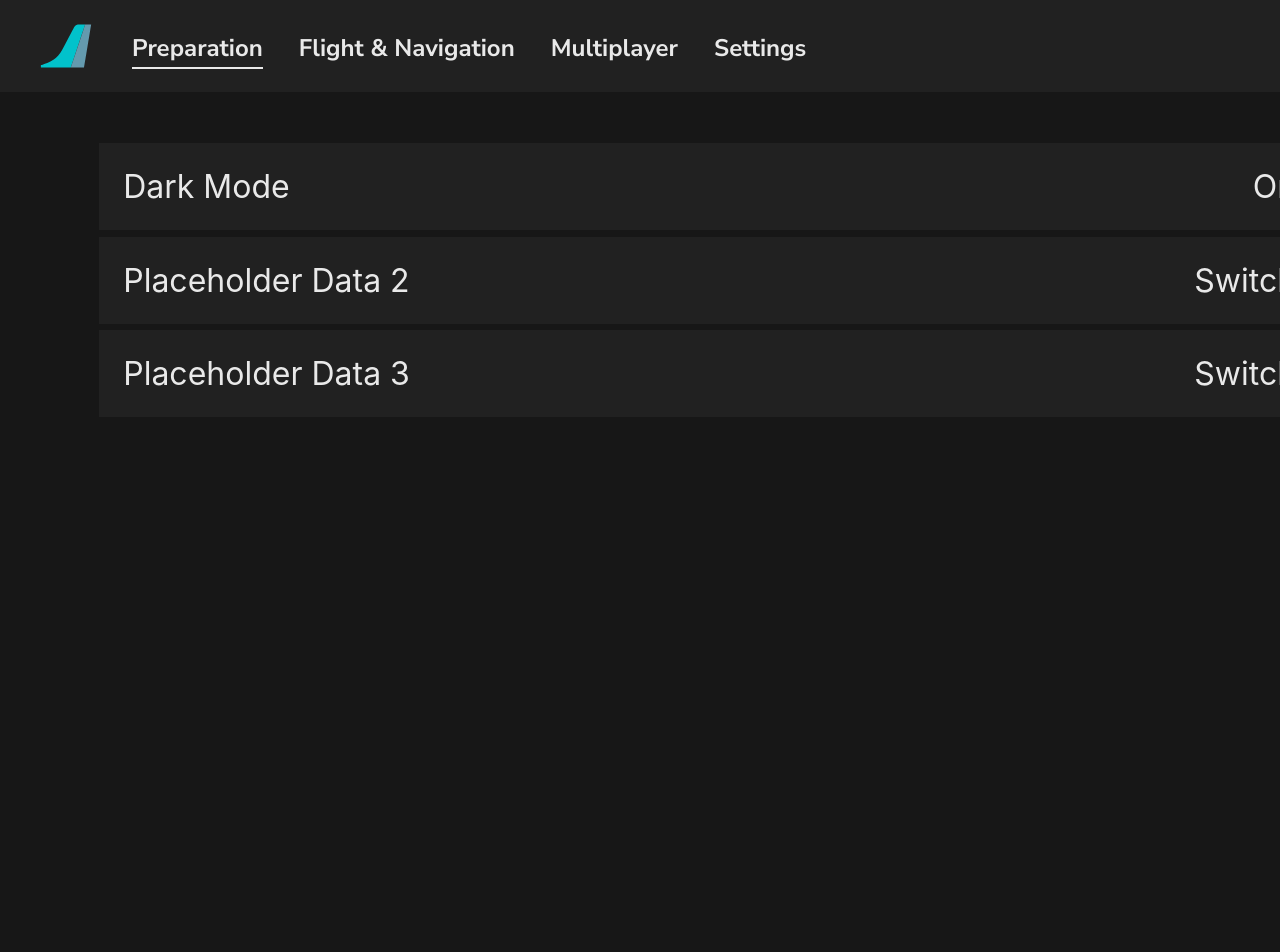
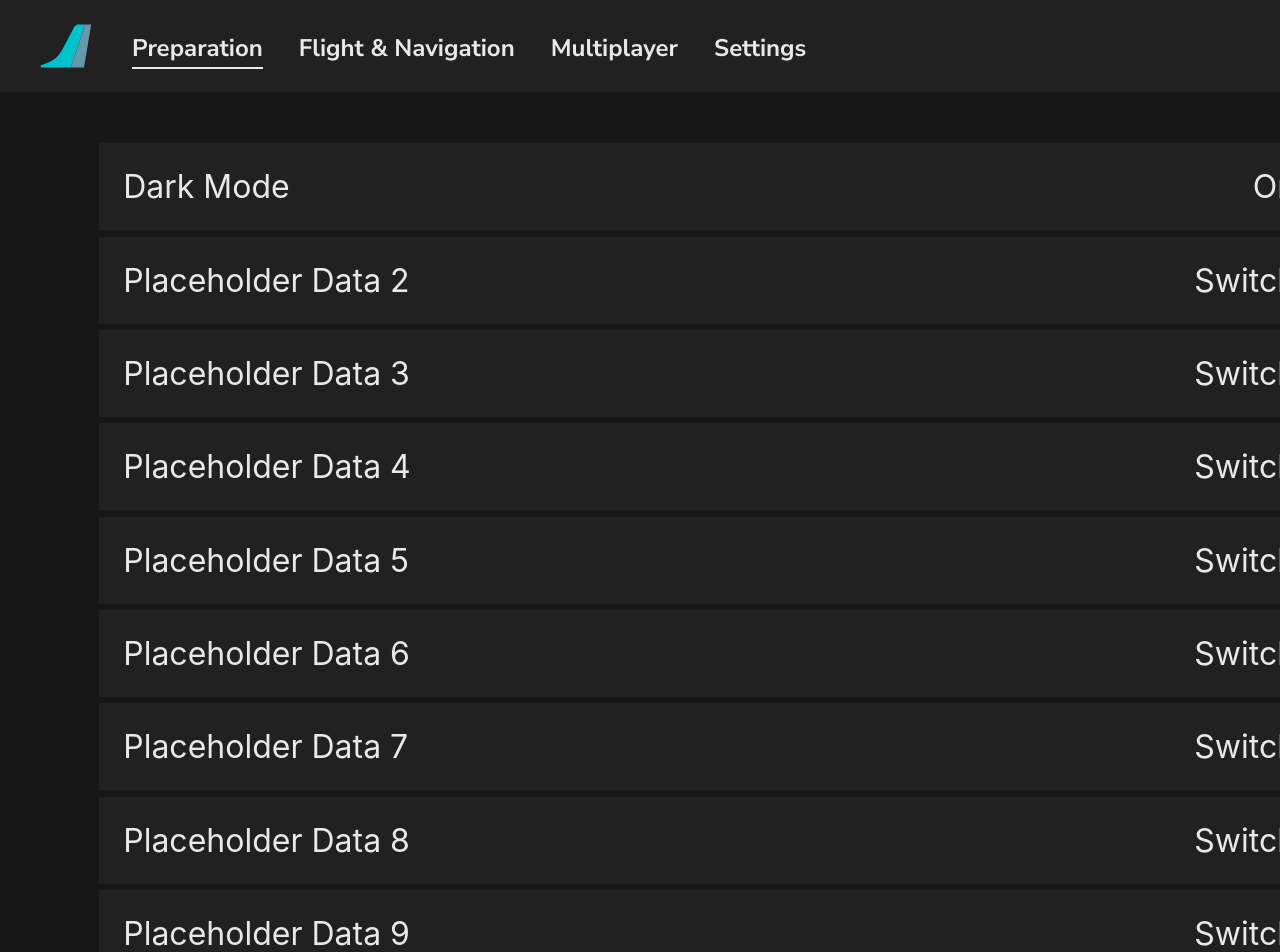
Before and after one commit to flybywiresim/efb, a React (Create React App) app: page /settings in a window 1280 px wide. Shown: the top 952 px of the page. Built offline with nearby package versions, Linux system fonts and the light colour scheme.

Commit message:
Added more settings entries and made overflow not show

```diff
--- a/src/App.scss
+++ b/src/App.scss
@@ -29,6 +29,7 @@
   width: 1430px;
   height: 1000px;
   cursor: default;
+  overflow: hidden;
 }
 
 * {
@@ -294,5 +295,6 @@
   .Switch {
     margin-left: auto;
     margin-right: 0.1em;
+    cursor: pointer;
   }
 }
--- a/src/Settings.js
+++ b/src/Settings.js
@@ -29,6 +29,34 @@ class Settings extends React.Component {
                     <p>Placeholder Data 3</p>
                     <p className="Switch">Switch</p>
                 </div>
+                <div id="SettingsItem4" className="SettingsItem">
+                    <p>Placeholder Data 4</p>
+                    <p className="Switch">Switch</p>
+                </div>
+                <div id="SettingsItem5" className="SettingsItem">
+                    <p>Placeholder Data 5</p>
+                    <p className="Switch">Switch</p>
+                </div>
+                <div id="SettingsItem6" className="SettingsItem">
+                    <p>Placeholder Data 6</p>
+                    <p className="Switch">Switch</p>
+                </div>
+                <div id="SettingsItem7" className="SettingsItem">
+                    <p>Placeholder Data 7</p>
+                    <p className="Switch">Switch</p>
+                </div>
+                <div id="SettingsItem8" className="SettingsItem">
+                    <p>Placeholder Data 8</p>
+                    <p className="Switch">Switch</p>
+                </div>
+                <div id="SettingsItem9" className="SettingsItem">
+                    <p>Placeholder Data 9</p>
+                    <p className="Switch">Switch</p>
+                </div>
+                <div id="SettingsItem10" className="SettingsItem">
+                    <p>Placeholder Data 10</p>
+                    <p className="Switch">Switch</p>
+                </div>
             </div>
         );
     };
```
